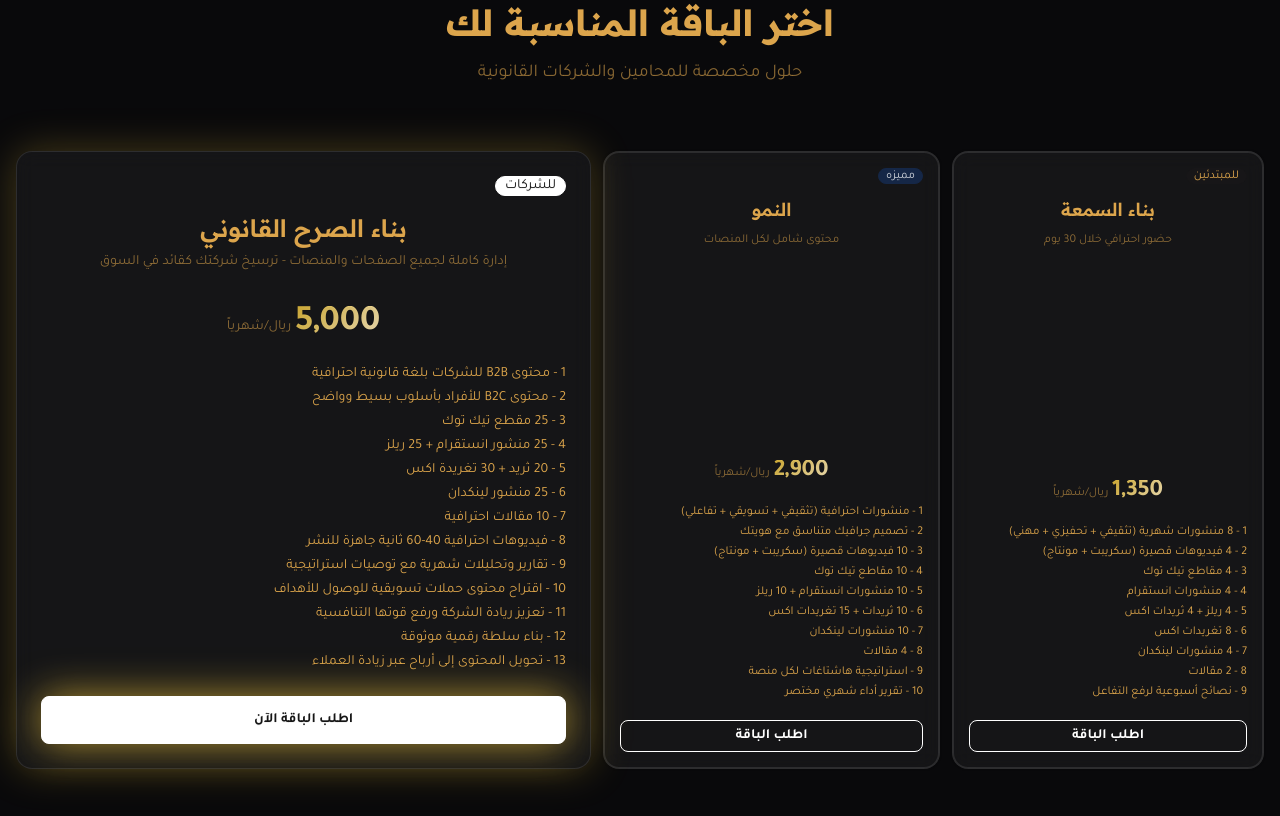
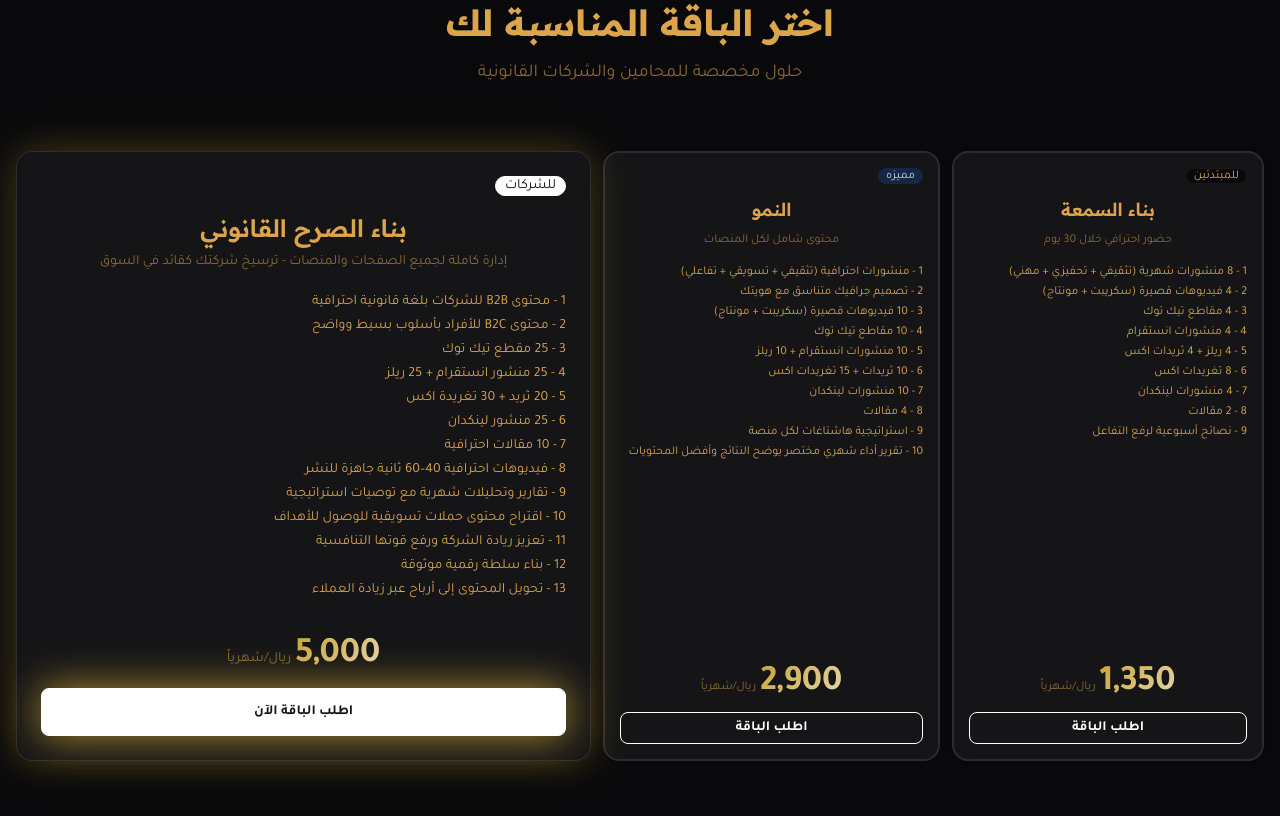
Before and after one commit to rawaq-law/project, a website: page index.html in a window 1280 px wide. Shown: the part 2284-3100 px from the top of the page. Drawn offline with Linux system fonts and the light colour scheme.

Commit message:
some changes on packages section

```diff
--- a/index.html
+++ b/index.html
@@ -261,28 +261,55 @@
             <!-- Package 1 - 25% -->
             <div class="pricing-card card glass border border-base-300 fade-in w-[25%] flex-shrink-0">
                 <div class="card-body p-3 md:p-4 text-center">
-                    <div class="badge badge-ghost badge-sm mb-1">للمبتدئين</div>
+                    <div class="badge badge-danger badge-sm mb-1 md:w-fit w-full ">للمبتدئين</div>
                     <h3 class="card-title text-sm md:text-lg justify-center">بناء السمعة</h3>
-                    <p class="text-base-content/60 text-xs mb-2">حضور احترافي خلال 30 يوم</p>
+                    <p class="text-base-content/60 text-xs mb-2 flex-grow-0">حضور احترافي خلال 30 يوم</p>
 
-                    <div class="my-2">
-                        <span class="text-lg md:text-2xl font-bold gradient-text">1,350</span>
-                        <span class="text-base-content/60 text-xs"> ريال/شهرياً</span>
-                    </div>
 
                     <ul class="space-y-1 mb-3 text-xs text-right">
-                        <li>1 - 8 منشورات شهرية (تثقيفي + تحفيزي + مهني)</li>
-                        <li>2 - 4 فيديوهات قصيرة (سكريبت + مونتاج)</li>
-                        <li>3 - 4 مقاطع تيك توك</li>
-                        <li>4 - 4 منشورات انستقرام</li>
-                        <li>5 - 4 ريلز + 4 ثريدات اكس</li>
-                        <li>6 - 8 تغريدات اكس</li>
-                        <li>7 - 4 منشورات لينكدان</li>
-                        <li>8 - 2 مقالات</li>
-                        <li>9 - نصائح أسبوعية لرفع التفاعل</li>
+                        <li>
+                            <span class="sm:inline-block block">1 -</span>
+                            8 منشورات شهرية (تثقيفي + تحفيزي + مهني)
+                        </li>
+                        <li>
+                            <span class="sm:inline-block block">2 -</span>
+                            4 فيديوهات قصيرة (سكريبت + مونتاج)
+                        </li>
+                        <li>
+                            <span class="sm:inline-block block">3 -</span>
+                            4 مقاطع تيك توك
+                        </li>
+                        <li>
+                            <span class="sm:inline-block block">4 -</span>
+                            4 منشورات انستقرام
+                        </li>
+                        <li>
+                            <span class="sm:inline-block block">5 -</span>
+                            4 ريلز + 4 ثريدات اكس
+                        </li>
+                        <li>
+                            <span class="sm:inline-block block">6 -</span>
+                            8 تغريدات اكس
+                        </li>
+                        <li>
+                            <span class="sm:inline-block block">7 -</span>
+                            4 منشورات لينكدان
+                        </li>
+                        <li>
+                            <span class="sm:inline-block block">8 -</span>
+                            2 مقالات
+                        </li>
+                        <li>
+                            <span class="sm:inline-block block">9 -</span>
+                            نصائح أسبوعية لرفع التفاعل
+                        </li>
                     </ul>
 
                     <div class="mt-auto">
+                        <div class="my-2">
+                            <span class="text-lg md:text-4xl font-bold gradient-text">1,350</span>
+                            <span class="text-base-content/60 text-xs"> ريال/شهرياً</span>
+                        </div>
                         <a href="https://wa.me/966506305212?text=أرغب في الاشتراك في باقة بناء السمعة" target="_blank" class="btn btn-outline btn-primary btn-sm w-full">
                             اطلب الباقة
                         </a>
@@ -292,30 +319,69 @@
 
             <!-- Package 2 - 27% -->
             <div class="pricing-card card glass border border-base-300 fade-in w-[27%] flex-shrink-0">
-                <div class="card-body p-3 md:p-4 text-center">
-                    <div class="badge badge-secondary badge-sm mb-1">مميزه</div>
+                <div class="card-body p-2 md:p-4 text-center">
+                    <div class="badge badge-secondary badge-sm mb-1 md:w-fit w-full">مميزه</div>
                     <h3 class="card-title text-sm md:text-lg justify-center">النمو</h3>
-                    <p class="text-base-content/60 text-xs mb-2">محتوى شامل لكل المنصات</p>
-
-                    <div class="my-2">
-                        <span class="text-lg md:text-2xl font-bold gradient-text">2,900</span>
-                        <span class="text-base-content/60 text-xs"> ريال/شهرياً</span>
-                    </div>
+                    <p class="text-base-content/60 text-xs mb-2 flex-grow-0">محتوى شامل لكل المنصات</p>
 
                     <ul class="space-y-1 mb-3 text-xs text-right">
-                        <li>1 - منشورات احترافية (تثقيفي + تسويقي + تفاعلي)</li>
-                        <li>2 - تصميم جرافيك متناسق مع هويتك</li>
-                        <li>3 - 10 فيديوهات قصيرة (سكريبت + مونتاج)</li>
-                        <li>4 - 10 مقاطع تيك توك</li>
-                        <li>5 - 10 منشورات انستقرام + 10 ريلز</li>
-                        <li>6 - 10 ثريدات + 15 تغريدات اكس</li>
-                        <li>7 - 10 منشورات لينكدان</li>
-                        <li>8 - 4 مقالات</li>
-                        <li>9 - استراتيجية هاشتاغات لكل منصة</li>
-                        <li>10 - تقرير أداء شهري مختصر</li>
+                        <li>
+                            <span class="sm:inline-block block">1 -</span>
+                            منشورات احترافية (تثقيفي + تسويقي + تفاعلي)
+                        </li>
+
+                        <li>
+                            <span class="sm:inline-block block">2 -</span>
+                            تصميم جرافيك متناسق مع هويتك
+                        </li>
+
+                        <li>
+                            <span class="sm:inline-block block">3 -</span>
+                            10 فيديوهات قصيرة (سكريبت + مونتاج)
+                        </li>
+
+                        <li>
+                            <span class="sm:inline-block block">4 -</span>
+                            10 مقاطع تيك توك
+                        </li>
+
+                        <li>
+                            <span class="sm:inline-block block">5 -</span>
+                            10 منشورات انستقرام + 10 ريلز
+                        </li>
+
+                        <li>
+                            <span class="sm:inline-block block">6 -</span>
+                            10 ثريدات + 15 تغريدات اكس
+                        </li>
+
+                        <li>
+                            <span class="sm:inline-block block">7 -</span>
+                            10 منشورات لينكدان
+                        </li>
+
+                        <li>
+                            <span class="sm:inline-block block">8 -</span>
+                            4 مقالات
+                        </li>
+
+                        <li>
+                            <span class="sm:inline-block block">9 -</span>
+                            استراتيجية هاشتاغات لكل منصة
+                        </li>
+
+                        <li>
+                            <span class="sm:inline-block block">10 -</span>
+                            تقرير أداء شهري مختصر يوضح النتائج وأفضل المحتويات
+                        </li>
+
                     </ul>
 
                     <div class="mt-auto">
+                        <div class="my-2">
+                            <span class="text-lg md:text-4xl font-bold gradient-text">2,900</span>
+                            <span class="text-base-content/60 text-xs"> ريال/شهرياً</span>
+                        </div>
                         <a href="https://wa.me/966506305212?text=أرغب في الاشتراك في باقة النمو" target="_blank" class="btn btn-outline btn-primary btn-sm w-full">
                             اطلب الباقة
                         </a>
@@ -326,32 +392,84 @@
             <!-- Package 3 - 48% Featured -->
             <div class="pricing-card featured card glass border-2 border-primary glow fade-in flex-1">
                 <div class="card-body p-4 md:p-6 text-center">
-                    <div class="badge badge-primary mb-2">للشركات </div>
+                    <div class="badge badge-primary mb-2 md:w-fit w-full">للشركات </div>
                     <h3 class="card-title text-lg md:text-2xl justify-center">بناء الصرح القانوني</h3>
-                    <p class="text-base-content/60 text-sm mb-3">إدارة كاملة لجميع الصفحات والمنصات - ترسيخ شركتك كقائد في السوق</p>
-
-                    <div class="my-3">
-                        <span class="text-2xl md:text-4xl font-bold gradient-text">5,000</span>
-                        <span class="text-base-content/60 text-sm"> ريال/شهرياً</span>
-                    </div>
+                    <p class="text-base-content/60 text-sm mb-3 flex-grow-0">إدارة كاملة لجميع الصفحات والمنصات - ترسيخ شركتك كقائد في السوق</p>
 
                     <ul class="space-y-1 mb-4 text-xs md:text-sm text-right">
-                        <li>1 - محتوى B2B للشركات بلغة قانونية احترافية</li>
-                        <li>2 - محتوى B2C للأفراد بأسلوب بسيط وواضح</li>
-                        <li>3 - 25 مقطع تيك توك</li>
-                        <li>4 - 25 منشور انستقرام + 25 ريلز</li>
-                        <li>5 - 20 ثريد + 30 تغريدة اكس</li>
-                        <li>6 - 25 منشور لينكدان</li>
-                        <li>7 - 10 مقالات احترافية</li>
-                        <li>8 - فيديوهات احترافية 40-60 ثانية جاهزة للنشر</li>
-                        <li>9 - تقارير وتحليلات شهرية مع توصيات استراتيجية</li>
-                        <li>10 - اقتراح محتوى حملات تسويقية للوصول للأهداف</li>
-                        <li>11 - تعزيز ريادة الشركة ورفع قوتها التنافسية</li>
-                        <li>12 - بناء سلطة رقمية موثوقة</li>
-                        <li>13 - تحويل المحتوى إلى أرباح عبر زيادة العملاء</li>
+                        <li>
+                            <span class="sm:inline-block block">1 -</span>
+                            محتوى B2B للشركات بلغة قانونية احترافية
+                        </li>
+
+                        <li>
+                            <span class="sm:inline-block block">2 -</span>
+                            محتوى B2C للأفراد بأسلوب بسيط وواضح
+                        </li>
+
+                        <li>
+                            <span class="sm:inline-block block">3 -</span>
+                            25 مقطع تيك توك
+                        </li>
+
+                        <li>
+                            <span class="sm:inline-block block">4 -</span>
+                            25 منشور انستقرام + 25 ريلز
+                        </li>
+
+                        <li>
+                            <span class="sm:inline-block block">5 -</span>
+                            20 ثريد + 30 تغريدة اكس
+                        </li>
+
+                        <li>
+                            <span class="sm:inline-block block">6 -</span>
+                            25 منشور لينكدان
+                        </li>
+
+                        <li>
+                            <span class="sm:inline-block block">7 -</span>
+                            10 مقالات احترافية
+                        </li>
+
+                        <li>
+                            <span class="sm:inline-block block">8 -</span>
+                            فيديوهات احترافية 40–60 ثانية جاهزة للنشر
+                        </li>
+
+                        <li>
+                            <span class="sm:inline-block block">9 -</span>
+                            تقارير وتحليلات شهرية مع توصيات استراتيجية
+                        </li>
+
+                        <li>
+                            <span class="sm:inline-block block">10 -</span>
+                            اقتراح محتوى حملات تسويقية للوصول للأهداف
+                        </li>
+
+                        <li>
+                            <span class="sm:inline-block block">11 -</span>
+                            تعزيز ريادة الشركة ورفع قوتها التنافسية
+                        </li>
+
+                        <li>
+                            <span class="sm:inline-block block">12 -</span>
+                            بناء سلطة رقمية موثوقة
+                        </li>
+
+                        <li>
+                            <span class="sm:inline-block block">13 -</span>
+                            تحويل المحتوى إلى أرباح عبر زيادة العملاء
+                        </li>
+
                     </ul>
 
                     <div class="mt-auto">
+
+                        <div class="my-3">
+                            <span class="text-2xl md:text-4xl font-bold gradient-text">5,000</span>
+                            <span class="text-base-content/60 text-sm"> ريال/شهرياً</span>
+                        </div>
                         <a href="https://wa.me/966506305212?text=أرغب في الاشتراك في باقة بناء الصرح القانوني" target="_blank" class="btn btn-primary w-full pulse-glow">
                             اطلب الباقة الآن
                         </a>
```
Also changed, not shown: dist/output.css, 1 other file.
